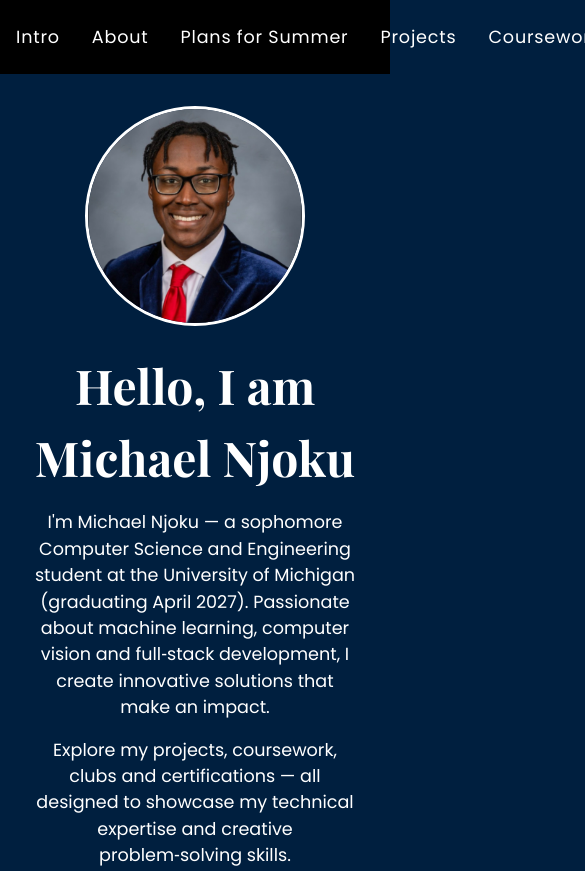
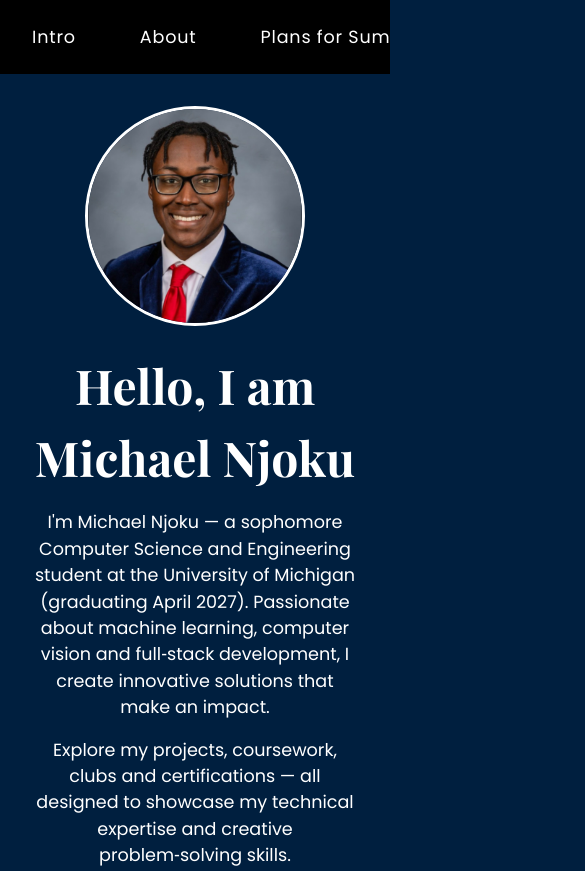
Before and after one commit to mikenj6/Final-Project, a plain HTML site: page index.html in a window 390 px wide. Shown: the top 871 px of the page, 585 px wide, since content can reach past the window. Drawn offline with nearby package versions, Linux system fonts and the light colour scheme.

Commit message:
Add files via upload

```diff
--- a/index.html
+++ b/index.html
@@ -5,7 +5,6 @@
     <meta name="viewport" content="width=device-width, initial-scale=1.0" >
     <title>Digital Portfolio | Michael Njoku</title>
 
-    <!-- Google Fonts -->
     <link
       href="https://fonts.googleapis.com/css2?family=Poppins:wght@300;400;500&family=Playfair+Display:wght@700&display=swap"
       rel="stylesheet"
@@ -14,7 +13,6 @@
   </head>
 
   <body>
-    <!-- ────────────────────────── HEADER ────────────────────────── -->
     <header>
       <nav>
         <ul>
@@ -32,9 +30,7 @@
       </nav>
     </header>
 
-    <!-- ────────────────────────── MAIN LANDMARK ────────────────────────── -->
     <main class="main-wrapper">
-      <!-- ───────────── Intro ───────────── -->
       <section id="hello" class="intro-container">
         <div class="profile">
           <img src="images/me.png" alt="Portrait of Michael Njoku" >
@@ -56,21 +52,18 @@
         </div>
       </section>
 
-      <!-- ───────────── Grid with remaining sections ───────────── -->
       <section class="grid-container">
-        <!-- About -->
         <section id="about" class="grid-item fade-in collapsible">
           <h2>About Me</h2>
           <p>
             I specialise in developing cutting‑edge solutions spanning machine
             learning, computer vision and full‑stack web development. My work
             includes a Stock Market Simulator (C++), a Machine‑Code Assembler
-            (C) and a Shortest‑Path Optimisation System (C++/Python). I
+            (C) and a Shortest‑Path Optimization System (C++/Python). I
             continuously strive for innovation and excellence.
           </p>
         </section>
 
-        <!-- Plans for Summer -->
         <section id="plans-for-summer" class="grid-item fade-in collapsible">
           <h2>Plans for Summer</h2>
           <p>
@@ -85,7 +78,6 @@
           </div>
         </section>
 
-        <!-- Projects -->
         <section id="projects" class="grid-item fade-in collapsible">
           <h2>My Projects</h2>
           <div class="project-container">
@@ -127,7 +119,6 @@
           </div>
         </section>
 
-        <!-- Coursework -->
         <section id="coursework" class="grid-item fade-in collapsible">
           <h2>Relevant Coursework</h2>
           <ul>
@@ -142,7 +133,6 @@
           </ul>
         </section>
 
-        <!-- Clubs -->
         <section id="clubs" class="grid-item fade-in collapsible">
           <h2>Clubs &amp; Organizations</h2>
           <p><strong>NSBE:</strong> Active member of the National Society of Black Engineers.</p>
@@ -152,7 +142,6 @@
           <p><strong>Void Tech:</strong> Backend &amp; ML developer.</p>
         </section>
 
-        <!-- Awards -->
         <section id="awards" class="grid-item fade-in collapsible">
           <h2>Awards &amp; Certifications</h2>
           <ul>
@@ -163,7 +152,6 @@
           </ul>
         </section>
 
-        <!-- Volunteer -->
         <section id="volunteer" class="grid-item fade-in collapsible">
           <h2>Volunteer Work</h2>
           <p>
@@ -173,7 +161,6 @@
           </p>
         </section>
 
-        <!-- Contact -->
         <section id="contact" class="grid-item">
           <h2>Contact Me</h2>
           <form action="https://formspree.io/f/mvgkynjp" method="POST">
@@ -190,17 +177,13 @@
           </form>
         </section>
       </section>
-      <!-- end .grid-container -->
 
-    <!-- end .main-wrapper (sole <main>) -->
 
-    <!-- ───────────────────── TECHNICAL SPECS ───────────────────── -->
     <section id="technical-specs">
       <h2>Technical Specs</h2>
 
       <div class="scrolling-menu">
         <div class="scrolling-wrapper">
-          <!-- List #1 -->
           <ol>
             <li><a href="https://en.wikipedia.org/wiki/C%2B%2B" target="_blank" rel="noopener"><img src="images/c++.png" alt="C and C++ logo" ><p>C / C++</p></a></li>
             <li><a href="https://en.wikipedia.org/wiki/Java_(programming_language)" target="_blank" rel="noopener"><img src="images/Java.png" alt="Java logo" ><p>Java</p></a></li>
@@ -222,7 +205,6 @@
             <li><a href="https://en.wikipedia.org/wiki/Next.js" target="_blank" rel="noopener"><img src="images/nextjs.png" alt="Next.js logo" ><p>Next.js</p></a></li>
           </ol>
 
-          <!-- List #2 (identical, for seamless loop) -->
           <ol>
             <li><a href="https://en.wikipedia.org/wiki/C%2B%2B" target="_blank" rel="noopener"><img src="images/c++.png" alt="C and C++ logo" ><p>C / C++</p></a></li>
             <li><a href="https://en.wikipedia.org/wiki/Java_(programming_language)" target="_blank" rel="noopener"><img src="images/Java.png" alt="Java logo" ><p>Java</p></a></li>
@@ -248,7 +230,6 @@
     </section>
   </main>
 
-    <!-- ────────────────────────── FOOTER ────────────────────────── -->
     <footer>
       <div class="footer-contact">
         <p>
--- a/style.css
+++ b/style.css
@@ -1,14 +1,12 @@
-/* Reset & Basic Settings */
 * {
   box-sizing: border-box;
   margin: 0;
   padding: 0;
 }
 
-/* Use "Poppins" for body text, "Playfair Display" for headings */
 body {
   font-family: 'Poppins', sans-serif;
-  background-color: #001f3f; /* Dark Navy */
+  background-color: #001f3f;
   color: #fff;
   line-height: 1.5;
   display: flex;
@@ -16,54 +14,53 @@ body {
   align-items: center;
 }
 
-/* Container to center the entire main content */
 .main-wrapper {
   width: 100%;
   max-width: 1200px;
   margin: 0 auto;
 }
 
-/* Headings: Use Playfair Display */
 h1, h2, h3, h4, h5, h6 {
   font-family: 'Playfair Display', serif;
 }
 
-/* Header: Centered Navigation on Black Background */
 header {
   background: #000;
   width: 100%;
+  overflow-x: auto;
+  scrollbar-width: none;
 }
 
-/* Adjusted Nav UL to be a centered row within a max-width */
+header nav {
+  overflow-x: auto;
+  white-space: nowrap;
+}
+
 header nav ul {
   display: flex;
-  justify-content: space-around; /* Even space between links */
-  align-items: center;
+  flex-wrap: nowrap;
+  justify-content: flex-start;
+  gap: 2rem;
   list-style: none;
-  max-width: 1200px;   /* Limit horizontal spread */
-  margin: 0 auto;      /* Center the entire nav within the header */
-  padding: 1rem 0;     /* Some vertical padding for aesthetics */
-}
-
-header nav ul li {
-  text-align: center;
+  margin: 0;
+  padding: 1rem;
 }
 
 header nav ul li a {
+  white-space: nowrap;
+  display: block;
+  padding: 0.5rem 1rem;
+  color: #b3d4fc;
   text-decoration: none;
-  color: #b3d4fc;    /* Changed from white to light blue for better contrast */
   font-size: 1.1rem;
   letter-spacing: 0.05rem;
   transition: color 0.3s ease;
-  display: block;
-  padding: 0.5rem 1rem;
 }
 
 header nav ul li a:hover {
   color: #ffcc00;
 }
 
-/* Intro Container: Profile in Upper-Left with Intro Text */
 .intro-container {
   display: flex;
   flex-wrap: wrap;
@@ -72,7 +69,6 @@ header nav ul li a:hover {
   padding: 2rem;
 }
 
-/* Profile: Fixed Circular Image in the Upper-Left */
 .profile {
   flex: 0 0 220px;
   margin-right: 2rem;
@@ -82,7 +78,7 @@ header nav ul li a:hover {
   width: 220px;
   height: 220px;
   object-fit: cover;
-  border-radius: 50%; /* Perfect circle */
+  border-radius: 50%;
   border: 3px solid #fff;
   opacity: 0;
   animation: vaporize 1.5s ease-out forwards;
@@ -106,7 +102,6 @@ header nav ul li a:hover {
   }
 }
 
-/* Intro Content: Text that wraps around the profile image */
 .intro-content {
   flex: 1;
   min-width: 250px;
@@ -122,7 +117,6 @@ header nav ul li a:hover {
   margin-bottom: 1rem;
 }
 
-/* Main Content Grid Layout for Additional Sections */
 .grid-container {
   display: grid;
   grid-template-columns: repeat(auto-fit, minmax(300px, 1fr));
@@ -136,10 +130,12 @@ header nav ul li a:hover {
   padding: 1.5rem;
   border: 1px solid rgba(255, 255, 255, 0.2);
   border-radius: 8px;
-  cursor: pointer; /* Indicates collapsible sections */
+  cursor: pointer;
+  transition: max-height 1.5s ease-in-out;
+  max-height: 1000px;
+  overflow: hidden;
 }
 
-/* Section Titles */
 h2 {
   font-size: 1.8rem;
   margin-bottom: 1rem;
@@ -147,32 +143,27 @@ h2 {
   padding-bottom: 0.5rem;
 }
 
-/* Paragraphs */
 p {
   font-size: 1rem;
   margin-bottom: 1rem;
 }
 
-/* Collapsible Sections (Pure CSS) */
-/* By default, collapsed state: only 5rem tall */
 .collapsible {
   max-height: 5rem;
   overflow: hidden;
   transition: max-height 1.5s ease-in-out;
 }
 
-/* When hovered or focused, expand to fully show content.
-   Use a large max-height that will exceed your content’s height (adjust as needed) */
 .collapsible:hover,
 .collapsible:focus-within {
-  max-height: 1000px;
+  max-height: 2000px;
 }
 
-/* Project Grid */
 .project-container {
   display: grid;
   grid-template-columns: repeat(auto-fit, minmax(280px, 1fr));
   gap: 20px;
+  overflow: visible;
 }
 
 .project-card {
@@ -182,6 +173,9 @@ p {
   border-radius: 8px;
   box-shadow: 0 4px 8px rgba(0,0,0,0.1);
   transition: transform 0.3s ease, box-shadow 0.3s ease;
+  font-size: clamp(1.25rem, 4vw, 1.6rem);
+  line-height: 1.2;
+  overflow-wrap: anywhere;
 }
 
 .project-card:hover {
@@ -189,7 +183,6 @@ p {
   box-shadow: 0 10px 20px rgba(0,0,0,0.2);
 }
 
-/* Unordered Lists */
 ul {
   list-style: disc inside;
   max-width: 600px;
@@ -197,7 +190,6 @@ ul {
   text-align: left;
 }
 
-/* Technical Specs: Full-Width Horizontal Scrolling (NOT Collapsible) */
 #technical-specs {
   background: #000;
   color: #fff;
@@ -257,7 +249,6 @@ ul {
   }
 }
 
-/* Contact Form */
 #contact form {
   display: flex;
   flex-direction: column;
@@ -295,7 +286,6 @@ ul {
   background: #ff9800;
 }
 
-/* Footer */
 footer {
   background: #000;
   color: #fff;
@@ -320,7 +310,7 @@ footer {
 }
 
 .footer-contact a {
-  color: #b3d4fc;  /* Updated to a light blue for better contrast */
+  color: #b3d4fc;
   text-decoration: none;
   border-bottom: 1px solid transparent;
   transition: border-bottom 0.3s ease, color 0.3s ease;
@@ -331,7 +321,6 @@ footer {
   color: #ffcc00;
 }
 
-/* Fade-In Animation */
 .fade-in {
   opacity: 0;
   transform: translateY(20px);
@@ -343,7 +332,6 @@ footer {
   transform: translateY(0);
 }
 
-/* Astrion Logo Sizing */
 .company-logo img {
   max-width: 150px;
   width: 100%;
@@ -351,21 +339,17 @@ footer {
   margin: 1rem auto 0 auto;
 }
 
-/* Collapsible Sections (Pure CSS) */
-/* By default, collapsed state: only 5rem tall */
 .collapsible {
   max-height: 5rem;
   overflow: hidden;
   transition: max-height 1.5s ease-in-out;
 }
 
-/* When hovered or focused, expand */
 .collapsible:hover,
 .collapsible:focus-within {
-  max-height: 1000px;
+  max-height: 2000px;
 }
 
-/* Responsive Adjustments for viewports less than 900px */
 @media (max-width: 900px) {
   .intro-container {
     flex-direction: column;
@@ -378,16 +362,15 @@ footer {
   .intro-content {
     text-align: center;
   }
-  /* For mobile, disable collapsible transitions (always fully expanded) */
   .collapsible {
     max-height: none !important;
     transition: none !important;
   }
-  /* Grid Layout Adjustment: Section Title on Left, Content on Right */
   .grid-container .grid-item {
     display: flex;
     flex-direction: row;
     align-items: center;
+    max-height: 1000px;
   }
   .grid-container .grid-item h2 {
     flex: 0 0 35%;
@@ -401,7 +384,6 @@ footer {
     flex: 1;
     font-size: 1.2rem;
   }
-  /* Contact form adjustments for mobile */
   #contact form {
     width: 100%;
     max-width: 100%;
@@ -416,18 +398,17 @@ footer {
   }
 }
 
-/* Accessible link colours on a dark‑blue background */
 a:link,
 a:visited {
-  color: #FFFFFF;       /* gold – 9 : 1 contrast on #003366 */
+  color: #FFFFFF;
 }
 
 a:hover,
 a:focus {
-  color: #FFC400;       /* a brighter tint for hover/focus */
-  text-decoration: underline;     /* keep the underline for clarity */
+  color: #FFC400;
+  text-decoration: underline;
 }
 
 a:active {
-  color: #FFC400;       /* slightly darker to show “active” state */
+  color: #FFC400;
 }
```
